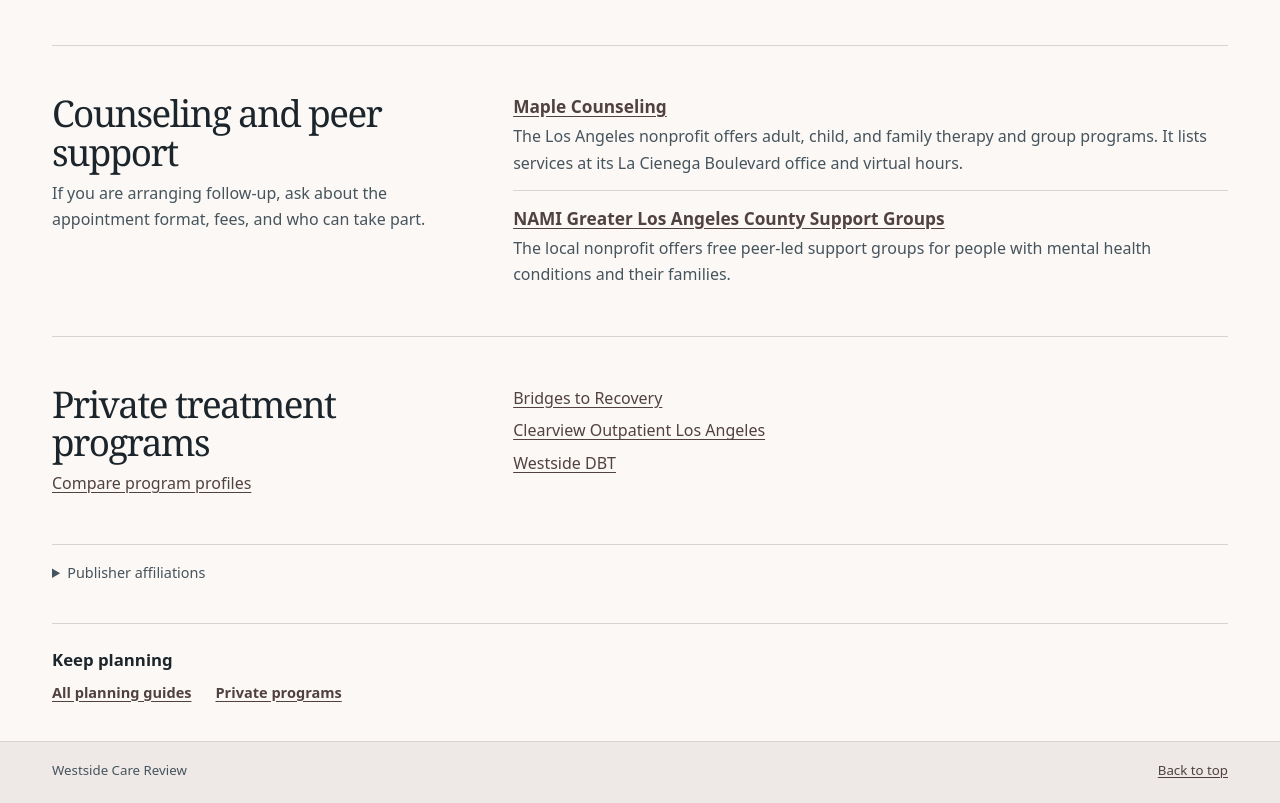
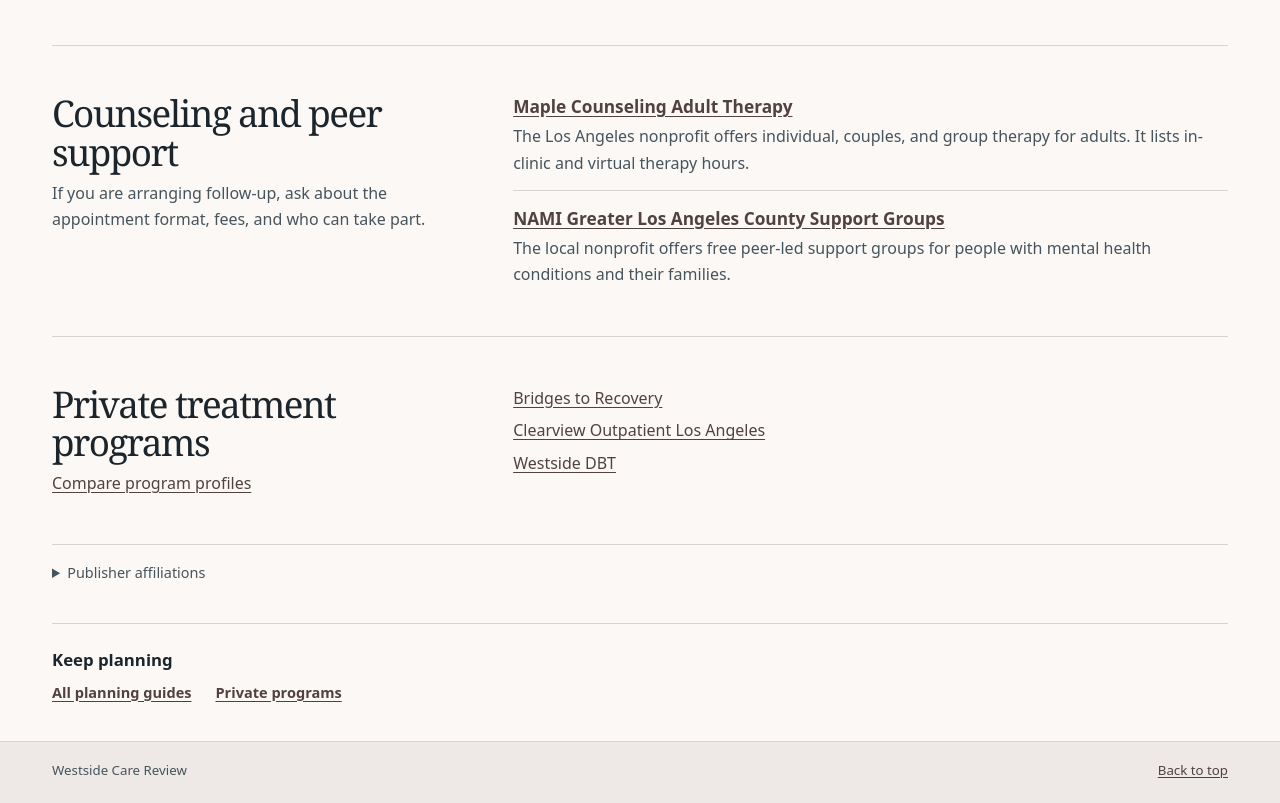
Before and after one commit to letsseehowthisgoes22/la-private-care-guide, a plain HTML site: page services/index.html in a window 1280 px wide. Shown: the part 1042-1845 px from the top of the page. Drawn offline with Linux system fonts and the light colour scheme.

```diff
--- a/services/index.html
+++ b/services/index.html
@@ -335,8 +335,8 @@ ul { padding-inline-start: 1.22rem; }
 </section><section class="resource-group">
   <div><h2>Counseling and peer support</h2><p>If you are arranging follow-up, ask about the appointment format, fees, and who can take part.</p></div>
   <ul><li class="resource-listing">
-  <h3><a href="https://maple4counseling.org/">Maple Counseling</a></h3>
-  <p>The Los Angeles nonprofit offers adult, child, and family therapy and group programs. It lists services at its La Cienega Boulevard office and virtual hours.</p>
+  <h3><a href="https://www.maple4counseling.org/adult-services">Maple Counseling Adult Therapy</a></h3>
+  <p>The Los Angeles nonprofit offers individual, couples, and group therapy for adults. It lists in-clinic and virtual therapy hours.</p>
 </li><li class="resource-listing">
   <h3><a href="https://namiglac.org/support-and-education/support-groups/">NAMI Greater Los Angeles County Support Groups</a></h3>
   <p>The local nonprofit offers free peer-led support groups for people with mental health conditions and their families.</p>
```
